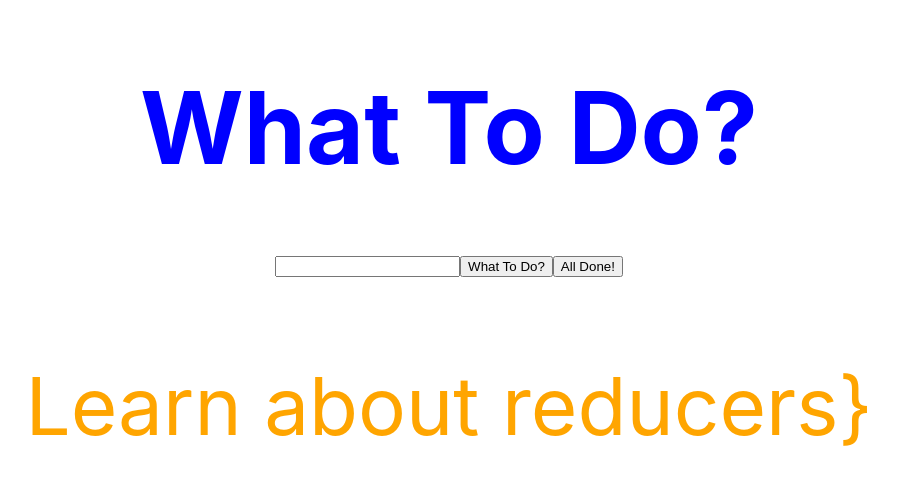
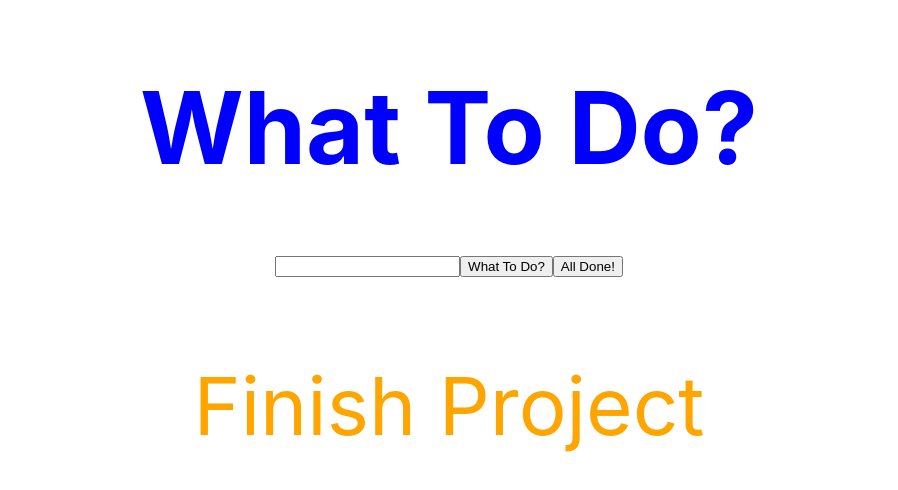
Before and after one commit to bloominstituteoftechnology/reducer-todo, a React (Create React App) app: page / in a window 1280 px wide. Shown: the top 490 px of the page, without its empty margins (191-1089 px from the left). Built offline with nearby package versions, Linux system fonts and the light colour scheme.

Commit message:
MVP but can't get completed button to work

```diff
--- a/src/components/Todo.js
+++ b/src/components/Todo.js
@@ -1,67 +1,23 @@
-import React from 'react';
-import '../App.css';
+import React from "react";
+import '../App.css'
 
 const Todo = props => {
-    const done = (id) => {
+    const done = (id) =>{
+        // e.preventDefault();
         props.dispatch({ type: 'TOGGLE_COMPLETED', id:id })
     }
     return (
         <div>
-            {props.state.map(newTodo => {
-                return (
-                    <div
-                    onClick={()=> done(newTodo.id)}
-                    key={newTodo.id} className={`$(newTodo.completed ? 'completed : ''}`}>
-                        <p>{newTodo.item}}</p>
-                        </div>)
-            })}
+        {props.state.map(newTodo =>{
+            return (
+            <div
+            onClick={()=> done(newTodo.id)}
+            key={newTodo.id} className={`${newTodo.completed ? 'completed' : ''}`}>
+            <p>{newTodo.item}</p>
+            </div>
+        )})}
+
         </div>
-    )
-}
+      )
+};
 export default Todo;
-
-// const Todo = props => {
-//     const [state, dispatch] = useReducer(reducer, initialState);
-//     const [newTodoItem, setNewTodoItem] = useState ('');
-
-//     const handleChange = e => {
-//         setNewTodoItem(e.target.value);
-//     }
-//     const handleSubmit = e => {
-//         e.preventDefault();
-//         console.log("please add", newTodoItem)
-//         dispatch({ type: "ADD_TODOITEM", payload: newTodoItem });
-//         setNewTodoItem('');
-//     };
-
-//     const handleDelete = e => {
-//         e.preventDefault();
-//         dispatch({ type: 'CLEAR_DONE' });
-//     }
-
-//     const handleToggle = e =>{
-//         e.preventDefault();
-//         dispatch({ type: 'TOGGLE_DONE', payload: e.target.id })
-//     }
-
-//     return(
-//         <div>
-//             <form>
-//                 <label htmlFor='todo'> What To Do: </label>
-//                 <input
-//                 id='todo'
-//                 name='todo'
-//                 onChange={handleChange}
-//                 value={newTodoItem}
-//                 />
-//             </form>
-
-//             <button onClick={handleSubmit}>Add Item To Do</button>
-//             <button onClick={handleDelete}>Clear Items Once Finished</button>
-//             <TodoList state={state} dispatch={dispatch} handleToggle = {handleToggle} />
-
-//         </div>
-//     )
-// }
-
-// export default Todo;
--- a/src/components/Todoform.js
+++ b/src/components/Todoform.js
@@ -12,11 +12,11 @@ const Todoform = props => {
     const handleSubmit = e =>{
         e.preventDefault();
         console.log('to do', newTodo)
-        dispatch({ type: 'Add_TODO', payload: newTodo})
+        dispatch({ type: 'ADD_TODO', payload: newTodo})
     };
 const handleDelete = e =>{
     e.preventDefault();
-    dispatch({type: "DELETE_TODO", payload: newTodo})
+    dispatch({type: 'DELETE_TODO', payload: newTodo})
 
 };
 
--- a/src/reducers/reducer.js
+++ b/src/reducers/reducer.js
@@ -1,14 +1,13 @@
+export const initialState = [{
 
-
-export const initialState = [{
-item: 'Learn about reducers',
+    item: "Finish Project",
     completed: false,
     id: Date.now()
-}];
-
+  },
+]
 
 export const reducer = (state, action) => {
-    switch (action.type){
+  switch(action.type){
       case 'ADD_TODO':
           const newTodo = {
               item: action.payload,
@@ -19,8 +18,9 @@ export const reducer = (state, action) => {
               ...state, newTodo]
       case 'DELETE_TODO':
           return state.filter(e => !e.completed);
+
       case 'TOGGLE_COMPLETED':
-                    return state.map(e => e.id === action.id ? {...e, complete: !e.completed} : e)
+          return state.map(e => e.id === action.id ? {...e, completed: !e.completed} : e)
 
           default:
       return state;
```
Also changed, not shown: src/components/TodoList.js (deleted, +0 -17 lines). Lines whose indentation alone changed are shown as unchanged.
